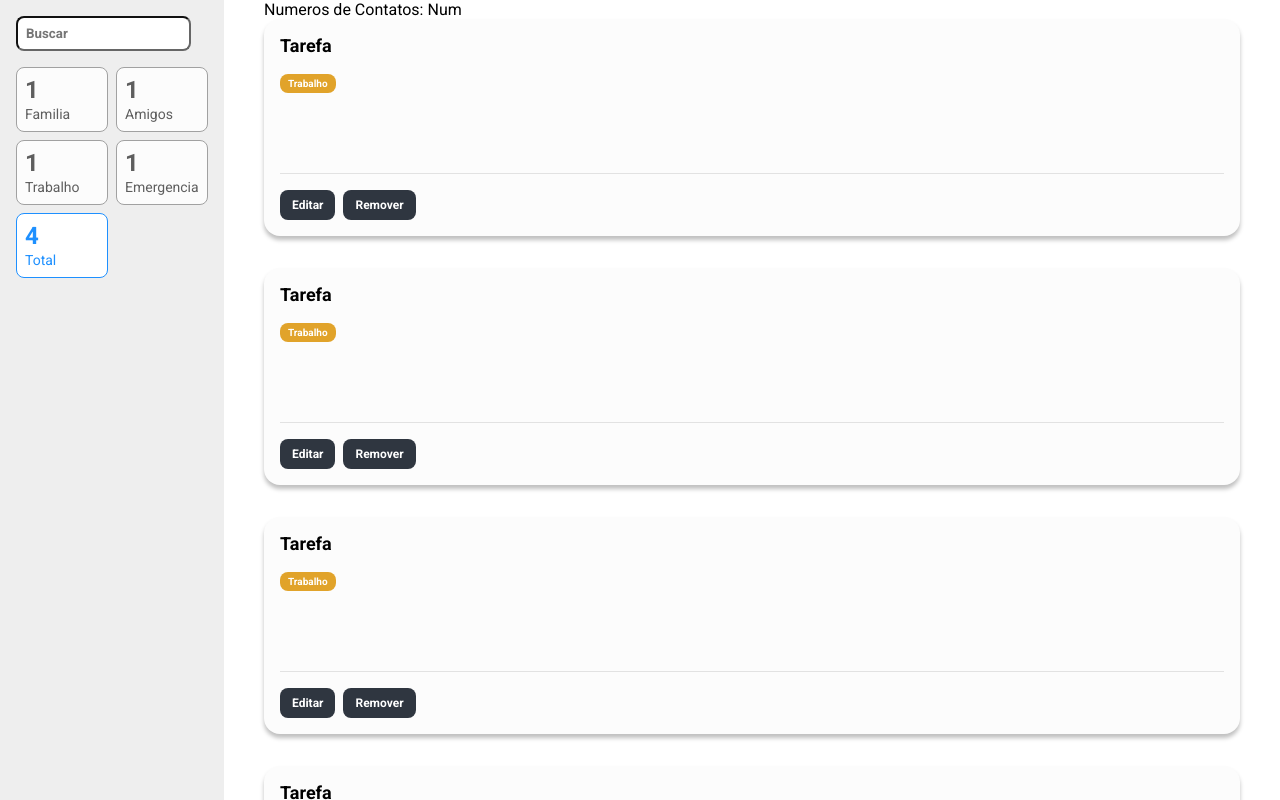
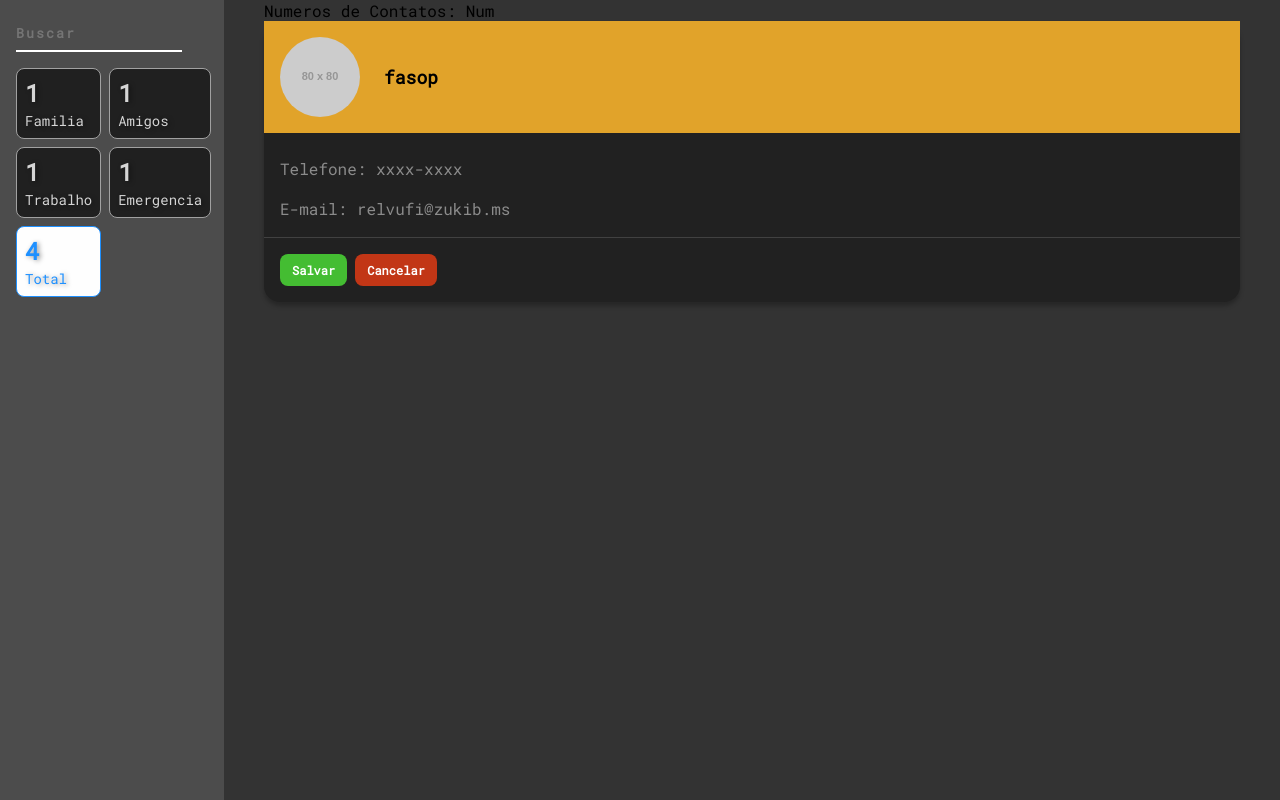
Before and after one commit to YuriGConstantino/Contacts-List, a React (Create React App) app: page / in a window 1280 px wide. Built offline with nearby package versions, Linux system fonts and the light colour scheme.

Commit message:
ContactCard feito e alterações nos styles

```diff
--- /dev/null
+++ b/src/components/ContactCard/index.tsx
@@ -0,0 +1,42 @@
+import { useState } from 'react'
+import * as S from './styles'
+
+type Props = {
+  title: string
+  phoneNumber: string
+  email: string
+}
+
+const ContactCard = ({ title, phoneNumber, email }: Props) => {
+  const [editing, setEditing] = useState(true)
+
+  return (
+    <S.Card>
+      <S.Container>
+        <S.Avatar src="https://dummyimage.com/80x80.png"></S.Avatar>
+        <S.Title>{title}</S.Title>
+      </S.Container>
+      <ul>
+        <S.ContactInfo>Telefone: {phoneNumber}</S.ContactInfo>
+        <S.ContactInfo>E-mail: {email}</S.ContactInfo>
+      </ul>
+      <S.ActionBar>
+        {editing ? (
+          <>
+            <S.SalveButton>Salvar</S.SalveButton>
+            <S.CancelRemoveButton onClick={() => setEditing(false)}>
+              Cancelar
+            </S.CancelRemoveButton>
+          </>
+        ) : (
+          <>
+            <S.Button onClick={() => setEditing(true)}>Editar</S.Button>
+            <S.CancelRemoveButton>Remover</S.CancelRemoveButton>
+          </>
+        )}
+      </S.ActionBar>
+    </S.Card>
+  )
+}
+
+export default ContactCard
--- /dev/null
+++ b/src/components/ContactCard/styles.ts
@@ -0,0 +1,53 @@
+import styled from 'styled-components'
+import variaveis from '../../styles/variaveis'
+
+export const Card = styled.div`
+  background-color: #212121;
+  box-shadow: 0px 4px 4px rgba(0, 0, 0, 0.25);
+  margin-bottom: 32px;
+  border-radius: 16px;
+`
+export const Container = styled.div`
+  display: flex;
+  align-items: center;
+  gap: 24px;
+  margin-bottom: 24px;
+  background-color: #e1a32a;
+  padding: 16px;
+`
+export const Avatar = styled.img`
+  border-radius: 100%;
+  width: 80px;
+`
+export const Title = styled.h3`
+  font-size: 18px;
+  font-weight: bold;
+`
+export const ContactInfo = styled.li`
+  color: #8b8b8b;
+  font-size: 16px;
+  line-height: 24px;
+  display: block;
+  margin: 16px;
+`
+export const ActionBar = styled.div`
+  border-top: 1px solid rgba(139, 139, 139, 0.3);
+  padding: 16px;
+`
+export const Button = styled.button`
+  font-weight: bold;
+  font-size: 12px;
+  color: #fff;
+  padding: 8px 12px;
+  border: none;
+  cursor: pointer;
+  background-color: #2f3640;
+  margin-right: 8px;
+  border-radius: 8px;
+`
+export const SalveButton = styled(Button)`
+  background-color: ${variaveis.green};
+`
+export const CancelRemoveButton = styled(Button)`
+  background-color: ${variaveis.red};
+`
--- a/src/components/Filters/styles.ts
+++ b/src/components/Filters/styles.ts
@@ -7,9 +7,10 @@ type PropsWithoutLabelAndCounter = Omit<Props, 'label' | 'counter'>
 export const Card = styled.div<PropsWithoutLabelAndCounter>`
   padding: 8px;
   border: 1px solid ${(props) => (props.active ? '#1e90ff' : '#a1a1a1')};
-  background-color: ${(props) => (props.active ? '#fff' : '#fcfcfc')};
-  color: ${(props) => (props.active ? '#1e90ff' : '#5e5e5e')};
+  background-color: ${(props) => (props.active ? '#fefefe' : '#202020')};
+  color: ${(props) => (props.active ? '#1e90ff' : '#d5d5d5')};
   border-radius: 8px;
+  text-shadow: 2px 1px 5px rgba(0, 0, 0, 0.4);
 `
 
 export const Counter = styled.span`
--- a/src/components/Task/index.tsx
+++ /dev/null
@@ -1,15 +0,0 @@
-import * as S from './styles'
-
-const Task = () => (
-  <S.Card>
-    <S.Title>Tarefa</S.Title>
-    <S.Tag>Trabalho</S.Tag>
-    <S.Description />
-    <S.ActionBar>
-      <S.Button>Editar</S.Button>
-      <S.Button>Remover</S.Button>
-    </S.ActionBar>
-  </S.Card>
-)
-
-export default Task
--- a/src/components/Task/styles.ts
+++ /dev/null
@@ -1,55 +0,0 @@
-import styled from 'styled-components'
-
-export const Card = styled.div`
-  background-color: #fcfcfc;
-  box-shadow: 0px 4px 4px rgba(0, 0, 0, 0.25);
-  padding: 16px;
-  margin-bottom: 32px;
-  border-radius: 16px;
-`
-export const Title = styled.h3`
-  font-size: 18px;
-  font-weight: bold;
-  margin-bottom: 16px;
-`
-
-export const Tag = styled.span`
-  padding: 4px 8px;
-  color: #fff;
-  font-weight: bold;
-  font-size: 10px;
-  border-radius: 8px;
-  margin-right: 16px;
-  background-color: #e1a32a;
-  display: inline-block;
-`
-
-export const Description = styled.textarea`
-  color: #8b8b8b;
-  font-size: 14px;
-  line-height: 24px;
-  font-family: 'Roboto Mono', monospace;
-  display: block;
-  width: 100%;
-  margin: 16px 0px;
-  resize: none;
-  border: none;
-  background-color: transparent;
-`
-
-export const ActionBar = styled.div`
-  border-top: 1px solid rgba(0, 0, 0, 0.1);
-  padding-top: 16px;
-`
-
-export const Button = styled.button`
-  font-weight: bold;
-  font-size: 12px;
-  color: #fff;
-  padding: 8px 12px;
-  border: none;
-  cursor: pointer;
-  background-color: #2f3640;
-  margin-right: 8px;
-  border-radius: 8px;
-`
--- a/src/containers/ContactsList/index.tsx
+++ b/src/containers/ContactsList/index.tsx
@@ -1,22 +1,27 @@
 import * as S from './styles'
-import Task from '../../components/Task'
+import ContactCard from '../../components/ContactCard'
+
+const contacts = [
+  {
+    title: 'fasop',
+    phoneNumber: 'xxxx-xxxx',
+    email: 'relvufi@zukib.ms'
+  }
+]
 
 const ContactsList = () => (
   <S.Container>
     <p>Numeros de Contatos: Num</p>
     <ul>
-      <li>
-        <Task />
-      </li>
-      <li>
-        <Task />
-      </li>
-      <li>
-        <Task />
-      </li>
-      <li>
-        <Task />
-      </li>
+      {contacts.map((c) => (
+        <li key={c.title}>
+          <ContactCard
+            title={c.title}
+            phoneNumber={c.phoneNumber}
+            email={c.email}
+          />
+        </li>
+      ))}
     </ul>
   </S.Container>
 )
--- a/src/containers/ContactsList/styles.ts
+++ b/src/containers/ContactsList/styles.ts
@@ -4,4 +4,5 @@ export const Container = styled.main`
   padding: 0px 40px;
   height: 100vh;
   overflow-y: scroll;
+  background-color: rgba(0, 0, 0, 0.8);
 `
--- a/src/containers/SideBar/styles.ts
+++ b/src/containers/SideBar/styles.ts
@@ -2,7 +2,7 @@ import styled from 'styled-components'
 
 export const Aside = styled.aside`
   padding: 16px;
-  background-color: #eee;
+  background-color: rgba(0, 0, 0, 0.7);
   height: 100vh;
 `
 
@@ -15,9 +15,12 @@ export const Filters = styled.div`
 
 export const Field = styled.input`
   padding: 8px;
-  background-color: #fff;
-  border-radius: 8px;
+  border: 0;
+  border-bottom: 2px solid white;
+  outline: 0;
+  color: #fff;
   font-weight: bold;
-  color: #666666;
-  border-color: #666666;
+  padding: 8px 0;
+  background: transparent;
+  letter-spacing: 2px;
 `
--- a/src/styles/index.ts
+++ b/src/styles/index.ts
@@ -5,7 +5,7 @@ const GlobalStyle = createGlobalStyle`
 		margin: 0;
 		padding: 0;
 		box-sizing: border-box;
-		font-family: Roboto, sans-serif;
+		font-family: 'Roboto Mono', monospace;
     list-style: none;
 	}
 `
--- /dev/null
+++ b/src/styles/variaveis.ts
@@ -0,0 +1,6 @@
+export default {
+  red: '#c23616',
+  green: '#44bd32',
+  yellow: '#f0c11a',
+  blue: '#00c2e1'
+}
```
Also changed, not shown: FrontEnd m31_supportmaterial01 links.txt.
